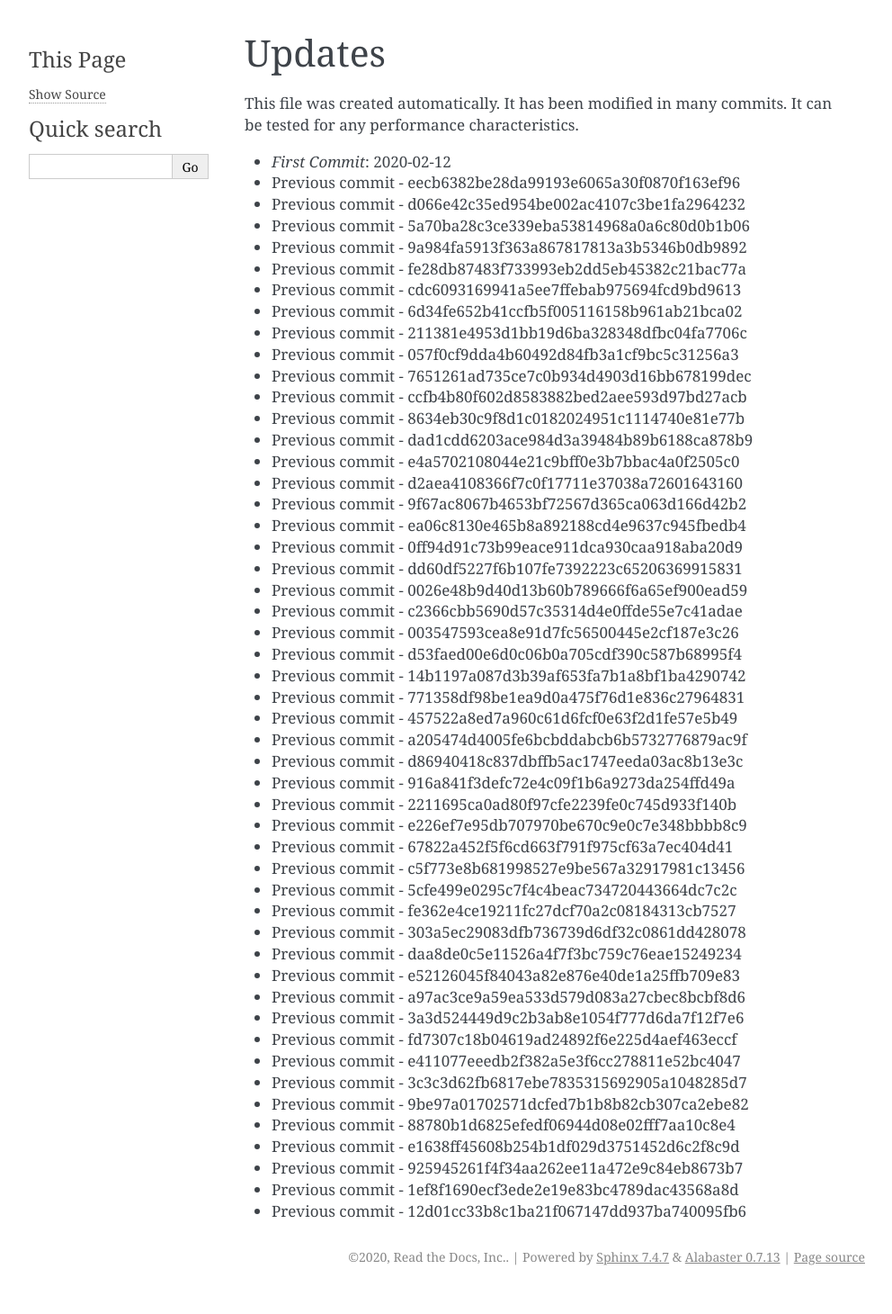
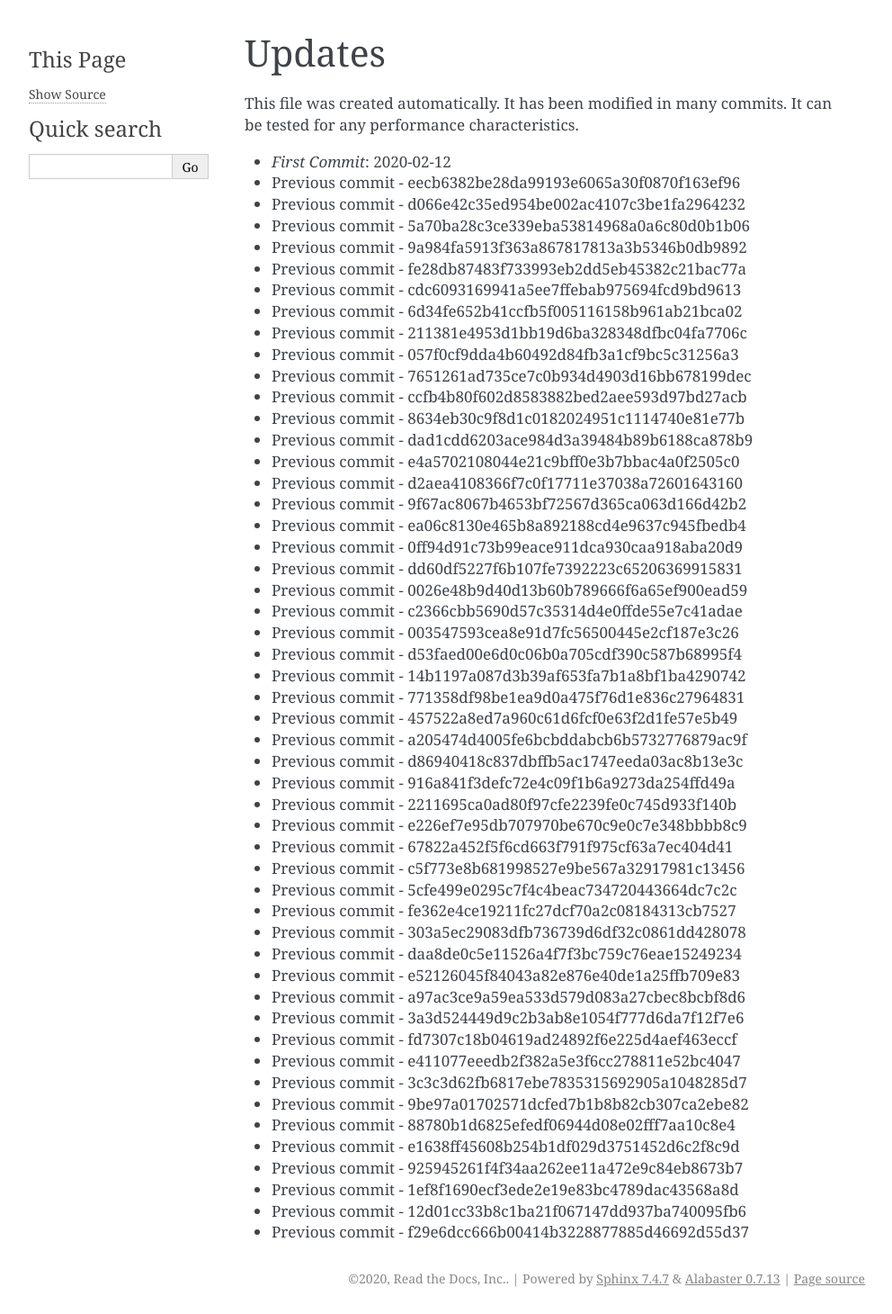
Before and after one commit to readthedocs/rtd-git-stresstest, a Sphinx documentation site: the page built from docs/updates.rst, in a window 1280 px wide. Shown: the whole page at 90% size, without its empty margins (148-1140 px from the left). Built offline with Sphinx 7.4.7, drawn with Linux system fonts in a browser that asks for light colours; before the commit the page ends 1436 px from its top, so only the background shows below that.

Commit message:
Generating commit from previous: f29e6dcc666b00414b3228877885d46692d55d37

```diff
--- a/docs/updates.rst
+++ b/docs/updates.rst
@@ -55,3 +55,4 @@ It can be tested for any performance characteristics.
 * Previous commit - 925945261f4f34aa262ee11a472e9c84eb8673b7
 * Previous commit - 1ef8f1690ecf3ede2e19e83bc4789dac43568a8d
 * Previous commit - 12d01cc33b8c1ba21f067147dd937ba740095fb6
+* Previous commit - f29e6dcc666b00414b3228877885d46692d55d37
```
